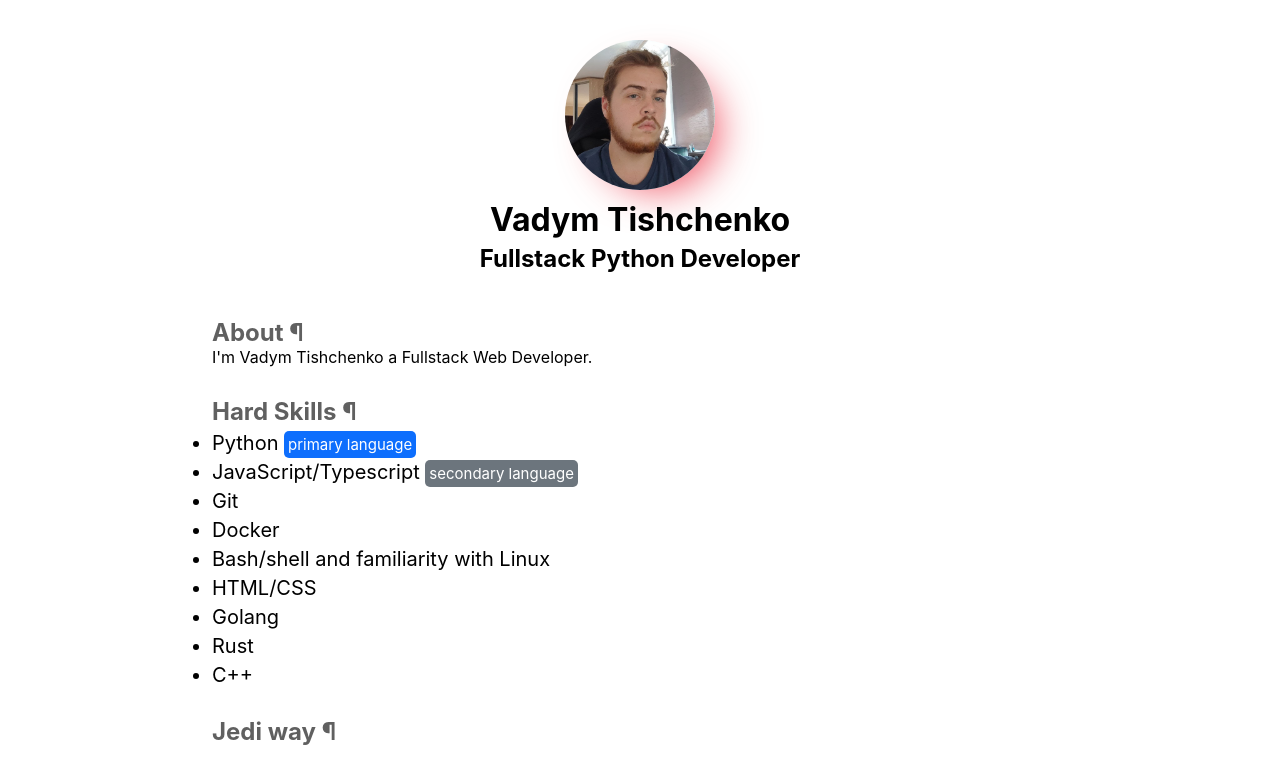
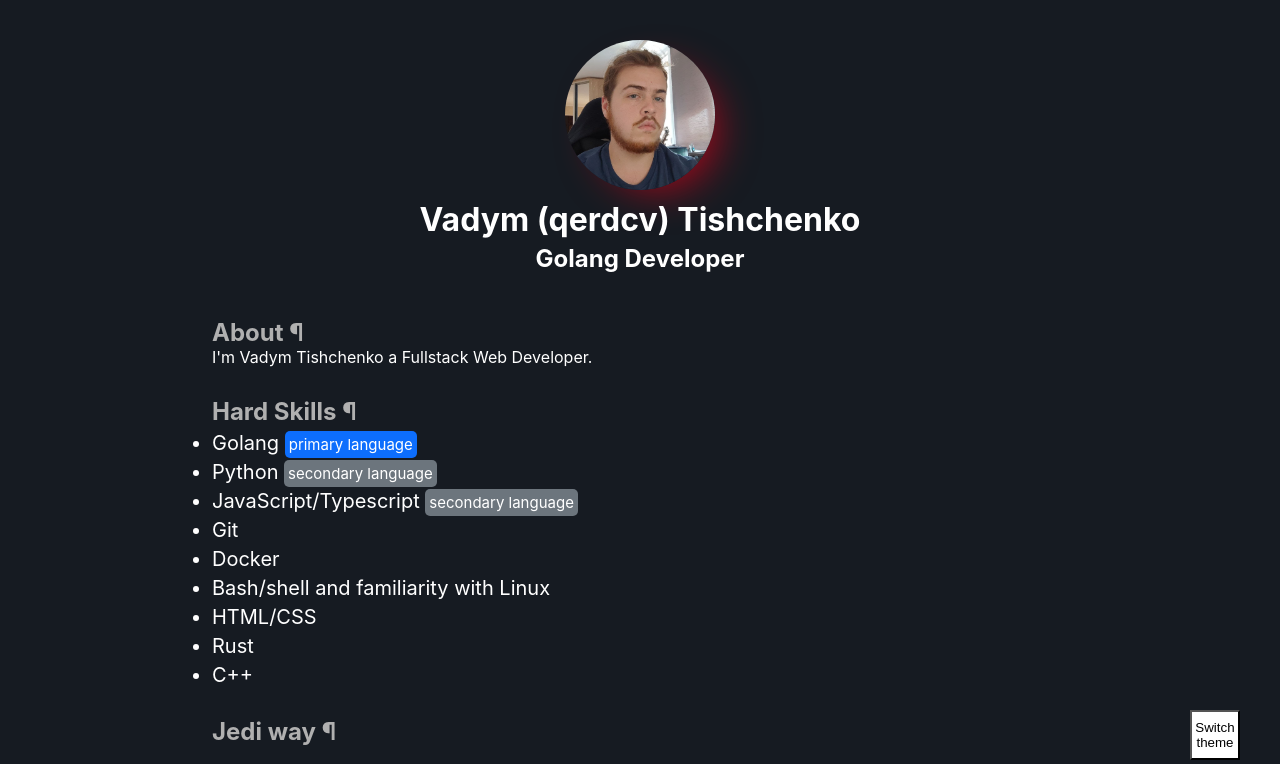
Before and after one commit to qerdcv/qerdcv-ssr, a Next.js app: page / in a window 1280 px wide. Shown: the top 764 px of the page. Built offline with nearby package versions, Linux system fonts and the light colour scheme.

Commit message:
Add themes

```diff
--- a/components/about.js
+++ b/components/about.js
@@ -18,8 +18,8 @@ export default function About() {
           </div>
         </DynamicShadow>
         <div className={style.aboutHeadingTitle}>
-          <h1>Vadym Tishchenko</h1>
-          <h2 className={style.aboutHeadingTitlePosition}>Fullstack Python Developer</h2>
+          <h1>Vadym <span>(qerdcv)</span> Tishchenko</h1>
+          <h2 className={style.aboutHeadingTitlePosition}>Golang Developer</h2>
         </div>
       </div>
       <div className={style.aboutMain}>
@@ -31,13 +31,13 @@ export default function About() {
         <section className={style.aboutMainSec}>
           <Anchor id='hard-skills' title='Hard Skills'>
             <Listing>
-              <Listing.Item>Python <Label type='primary'>primary language</Label></Listing.Item>
+              <Listing.Item>Golang <Label type='primary'>primary language</Label></Listing.Item>
+              <Listing.Item>Python <Label type='secondary'>secondary&nbsp;language</Label></Listing.Item>
               <Listing.Item>JavaScript/Typescript <Label type='secondary'>secondary&nbsp;language</Label></Listing.Item>
               <Listing.Item>Git</Listing.Item>
               <Listing.Item>Docker</Listing.Item>
               <Listing.Item>Bash/shell and familiarity with Linux</Listing.Item>
               <Listing.Item>HTML/CSS</Listing.Item>
-              <Listing.Item>Golang</Listing.Item>
               <Listing.Item>Rust</Listing.Item>
               <Listing.Item>C++</Listing.Item>
             </Listing>
--- /dev/null
+++ b/components/theme.js
@@ -0,0 +1,10 @@
+import { useContext } from "react"
+import { ThemeContext } from "context/theme";
+import styles from 'styles/theme.module.scss';
+
+export const Theme = () => {
+    const {theme, switchTheme} = useContext(ThemeContext);
+    return (
+        <button className={styles.themeButton} onClick={switchTheme}>Switch theme</button>
+    )
+}
--- /dev/null
+++ b/context/theme.js
@@ -0,0 +1,7 @@
+import { createContext } from "react";
+
+const Theme = {
+    theme: 'dark',
+    switchTheme: () => {}
+}
+export const ThemeContext = createContext(Theme);
--- a/pages/_app.js
+++ b/pages/_app.js
@@ -1,13 +1,51 @@
+
+import { useEffect, useState } from 'react';
+import Footer from 'components/footer';
+import { ThemeContext } from 'context/theme';
+import { Theme } from 'components/theme';
+
 import 'styles/globals.scss'
-import Footer from 'components/footer';
+
+const themeMap = {
+  dark: 'light',
+  light: 'dark'
+}
 
 export default function App({ Component, pageProps }) {
+  const [theme, setTheme] = useState(null);
+
+  useEffect(() => {
+    if (localStorage) {
+      setTheme(localStorage.getItem('theme') ?? 'dark');
+    }
+  }, [setTheme])
+
+  const switchTheme = () => {
+    setTheme((theme) => {
+      const newTheme = themeMap[theme] ?? 'dark';
+      if (localStorage) {
+        localStorage.setItem('theme', newTheme);
+      }
+      return themeMap[theme];
+    });
+  }
+
+  if (!theme) {
+    return null
+  }
+
   return (
-    <>
-      <div className='container'>
-        <Component {...pageProps} />
-        <Footer />
+    <ThemeContext.Provider value={{
+      theme,
+      switchTheme
+    }}>
+      <div className={`theme ${theme}`}>
+        <Theme />
+        <div className='container'>
+          <Component {...pageProps} />
+          <Footer />
+        </div>
       </div>
-    </>
+    </ThemeContext.Provider>
   );
 }
--- a/pages/index.js
+++ b/pages/index.js
@@ -10,7 +10,7 @@ export default function Home() {
         <meta name='og:title' content='Vadym (qerdcv) Tishchenko - Fullstack Developer'/>
         <meta name='og:description' content='I&apos;m Vadym Tishchenko a Fullstack Web Developer.'/>
         <meta name='og:image' content='/images/avatar.jpg'/>
-        <meta name='theme-color' content='#118811'/>
+        <meta name='theme-color' content='#55aa55'/>
         <link rel='shortcut icon' href='/favicon.ico' />
       </Head>
       <About />
--- a/styles/anchor.module.scss
+++ b/styles/anchor.module.scss
@@ -1,5 +1,11 @@
 .anchor {
-  color: #606060;
+  :global(.dark) & {
+    color: #b0b0b0;
+  }
+
+  :global(.light) & {
+    color: #606060;
+  }
 
   &:active {
     color: #eee;
--- a/styles/footer.module.scss
+++ b/styles/footer.module.scss
@@ -1,3 +1,5 @@
+@import 'styles/variables/color.scss';
+
 .footer {
   display: flex;
   justify-content: center;
--- a/styles/globals.scss
+++ b/styles/globals.scss
@@ -1,3 +1,5 @@
+@import 'styles/variables/color.scss';
+
 html,
 body {
   font-family: -apple-system, BlinkMacSystemFont, Segoe UI, Roboto, Oxygen,
@@ -20,3 +22,21 @@ a {
   padding: 10px 20px;
   margin: 0 auto;
 }
+
+.theme {
+  width: 100%;
+  height: 100%;
+  position: relative;
+
+  &.dark {
+    background-color: $dark;
+    color: $light;
+  }
+
+  &.light {
+    background-color: $light;
+    color: $dark;
+  }
+
+  transition: all .4s ease-in-out;
+}
--- /dev/null
+++ b/styles/theme.module.scss
@@ -0,0 +1,18 @@
+.themeButton {
+    position: fixed;
+    background: #fff;
+
+    @media only screen and (max-width: 960px){
+        right: 20px;
+        top: 20px;
+        height: 50px;
+        width: 50px;
+    }
+
+    @media only screen and (min-width: 960px) {
+        right: 40px;
+        bottom: 40px;
+        height: 50px;
+        width: 50px;
+    }
+}
--- /dev/null
+++ b/styles/variables/color.scss
@@ -0,0 +1,2 @@
+$dark: #161b22;
+$light: #fff;
```
